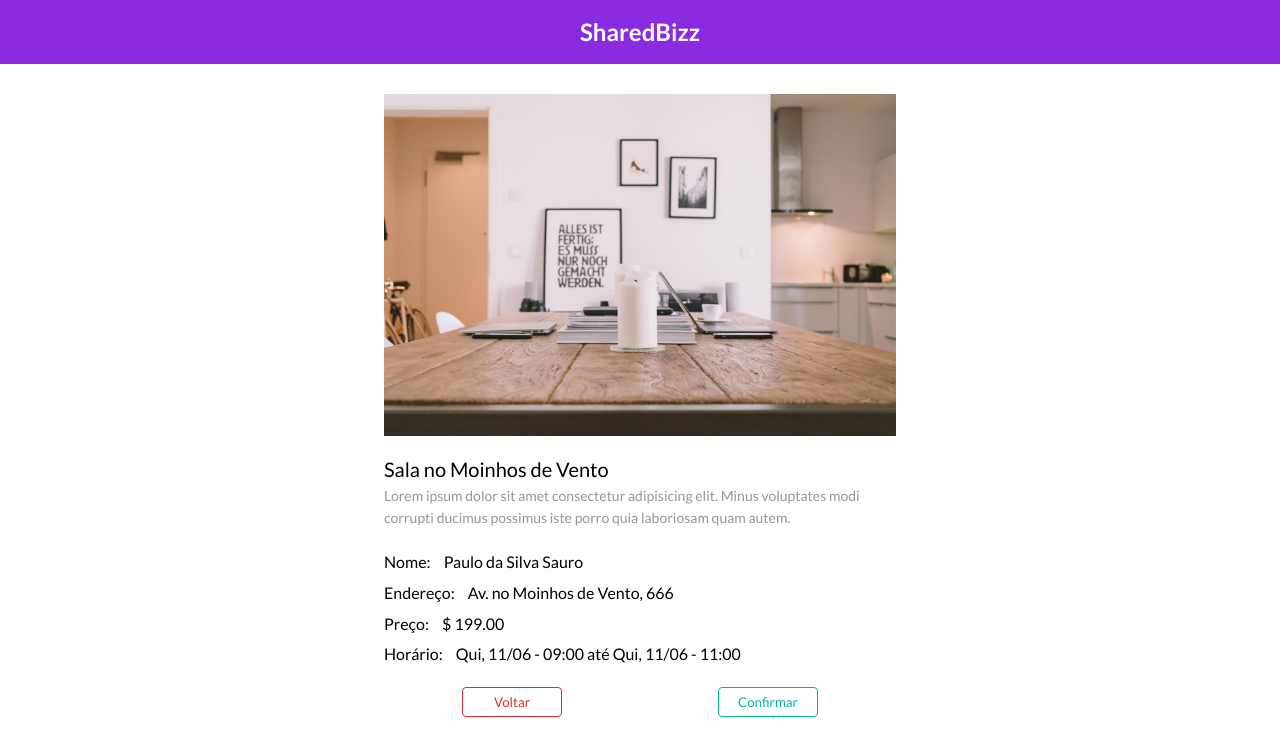
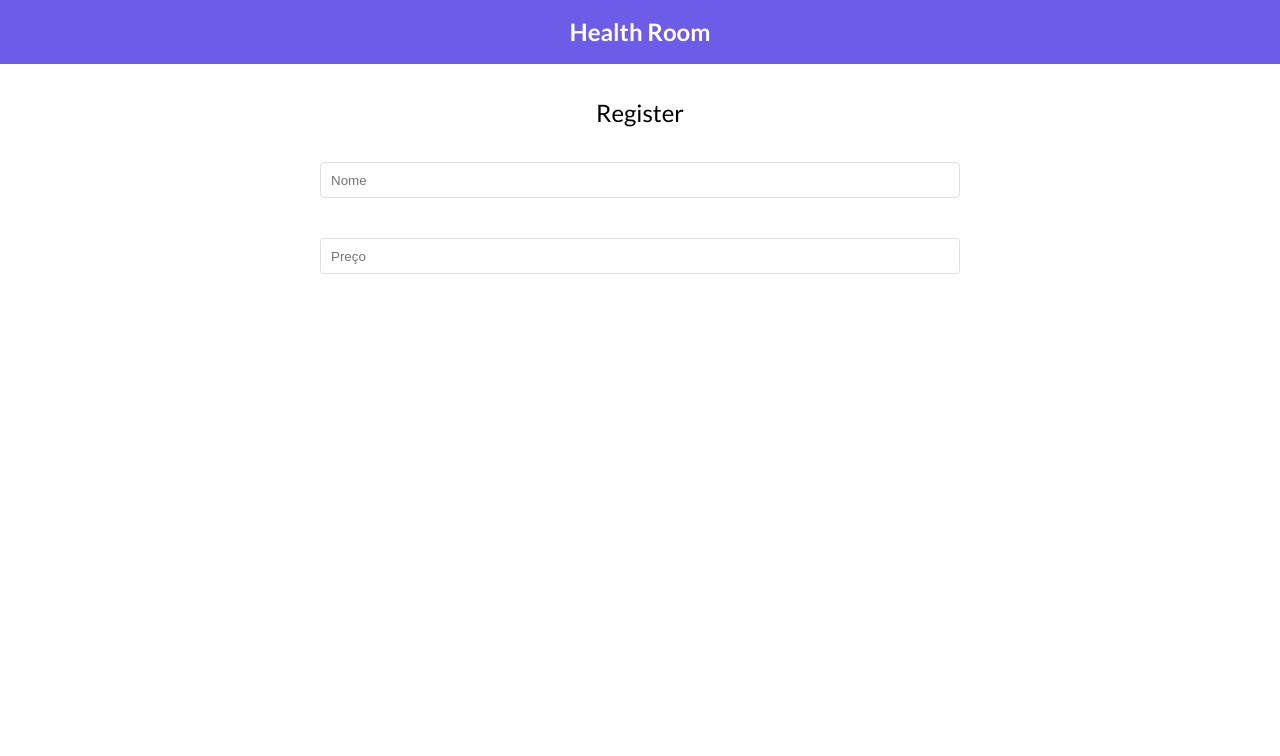
Before and after one commit to GuilhermeAltmann/agenda-sw, a React (Create React App) app: page /register in a window 1280 px wide. Shown: the top 756 px of the page. Built offline with nearby package versions, Linux system fonts and the light colour scheme.

Commit message:
initializing component register

```diff
--- a/package.json
+++ b/package.json
@@ -5,6 +5,7 @@
   "dependencies": {
     "react": "^16.8.6",
     "react-dom": "^16.8.6",
+    "react-router-dom": "^5.0.0",
     "react-scripts": "2.1.8"
   },
   "scripts": {
--- a/src/App.js
+++ b/src/App.js
@@ -1,7 +1,9 @@
 import React, { Component } from 'react';
+import { Route, Switch, Redirect } from 'react-router-dom';
 
 import Header from './components/Header/Header';
 import Rent from './components/Rents/Rent/Rent';
+import Register from './components/Register/Register';
 import './App.css';
 
 class App extends Component {
@@ -10,7 +12,11 @@ class App extends Component {
       <div className="container">
         <Header />
         <div className="content">
-          <Rent />
+          <Switch>
+            <Route path="/register" component={Register} />
+            <Route path="/" exact component={Rent} />
+            <Redirect to="/" />
+          </Switch>
         </div>
       </div>
     );
--- a/src/components/Header/Header.css
+++ b/src/components/Header/Header.css
@@ -1,7 +1,7 @@
 .header {
   width: 100%;
   height: 64px;
-  background-color: #8a2be2;
+  background-color: #6c5ce7;
   position: fixed;
 
   display: flex;
--- a/src/components/Header/Header.js
+++ b/src/components/Header/Header.js
@@ -6,7 +6,7 @@ class Header extends Component {
   render() {
     return (
       <div className="header">
-        <h3 className="header__title">SharedBizz</h3>
+        <h3 className="header__title">Health Room</h3>
       </div>
     );
   }
--- /dev/null
+++ b/src/components/Register/Register.css
@@ -0,0 +1,46 @@
+.register__box {
+  display: flex;
+  justify-content: center;
+}
+
+.register {
+  width: 50%;
+
+  display: flex;
+  flex-direction: column;
+}
+
+.register__title {
+  font-weight: 400;
+
+  display: flex;
+  justify-content: center;
+}
+
+.register__form {
+  margin-top: 20px;
+
+  display: flex;
+  flex-direction: column;
+}
+
+.register__form-box {
+  width: 100%;
+  margin-top: 40px;
+}
+
+.register__form-box:first-child {
+  margin-top: 10px;
+}
+
+.register__form-box input {
+  width: 100%;
+  height: 36px;
+  border-radius: 4px;
+  border: 1px solid #e0e0e0;
+  padding-left: 10px;
+}
+
+.register__form-box input:focus {
+  outline: none;
+}
--- /dev/null
+++ b/src/components/Register/Register.js
@@ -0,0 +1,35 @@
+import React, { Component } from 'react';
+
+import './Register.css';
+
+class Register extends Component {
+  render() {
+    return (
+      <div className="register__box">
+        <div className="register">
+          <h2 className="register__title">Register</h2>
+          <div className="register__form">
+            <div className="register__form-box">
+              <input
+                id="rent__name"
+                className="register__name"
+                type="text"
+                placeholder="Nome"
+              />
+            </div>
+            <div className="register__form-box">
+              <input
+                id="rent__price"
+                className="register__price"
+                type="number"
+                placeholder="Preço"
+              />
+            </div>
+          </div>
+        </div>
+      </div>
+    );
+  }
+}
+
+export default Register;
--- a/src/components/Rents/Rent/Rent.css
+++ b/src/components/Rents/Rent/Rent.css
@@ -59,12 +59,12 @@
   display: flex;
   justify-content: space-around;
   align-items: center;
+  padding-top: 30px;
 }
 
 .rent__btn {
   height: 30px;
   width: 100px;
-  margin-top: 20px;
   padding: 0 10px;
   border: none;
   border-radius: 4px;
--- a/src/components/Rents/Rent/Rent.js
+++ b/src/components/Rents/Rent/Rent.js
@@ -22,7 +22,7 @@ class Rent extends Component {
           <p className="rent__address">
             Endereço:{' '}
             <span className="rent__address--name">
-              Av. no Moinhos de Vento, 666
+              Av. no Moinhos de Vento, 777
             </span>
           </p>
           <p className="rent__price">
--- a/src/index.js
+++ b/src/index.js
@@ -1,10 +1,18 @@
 import React from 'react';
 import ReactDOM from 'react-dom';
+import { BrowserRouter } from 'react-router-dom';
+
 import './index.css';
 import App from './App';
 import * as serviceWorker from './serviceWorker';
 
-ReactDOM.render(<App />, document.getElementById('root'));
+const app = (
+  <BrowserRouter>
+    <App />
+  </BrowserRouter>
+);
+
+ReactDOM.render(app, document.getElementById('root'));
 
 // If you want your app to work offline and load faster, you can change
 // unregister() to register() below. Note this comes with some pitfalls.
```
Also changed, not shown: 1 other file (tests, documents, lock files or other folders).
